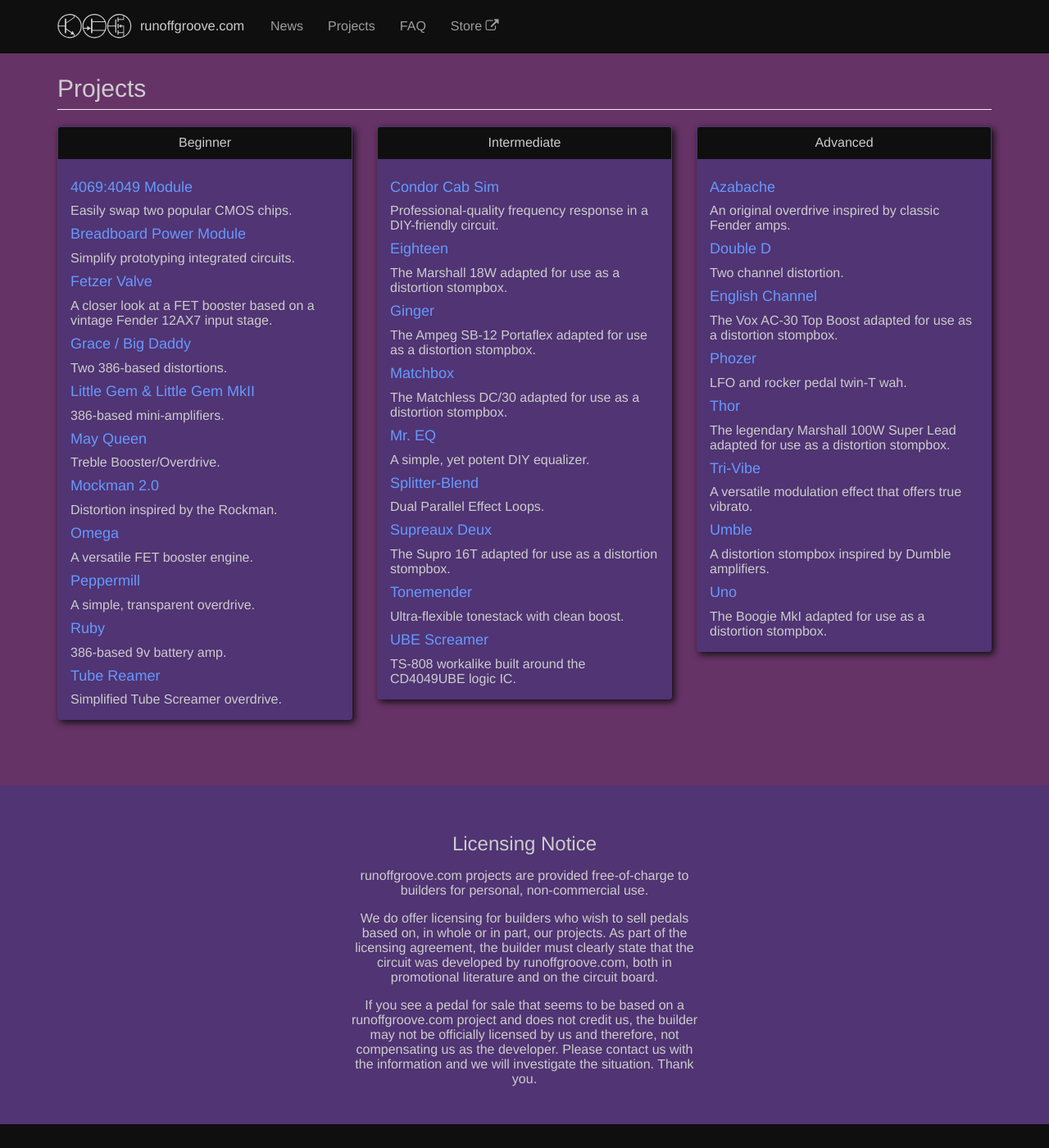
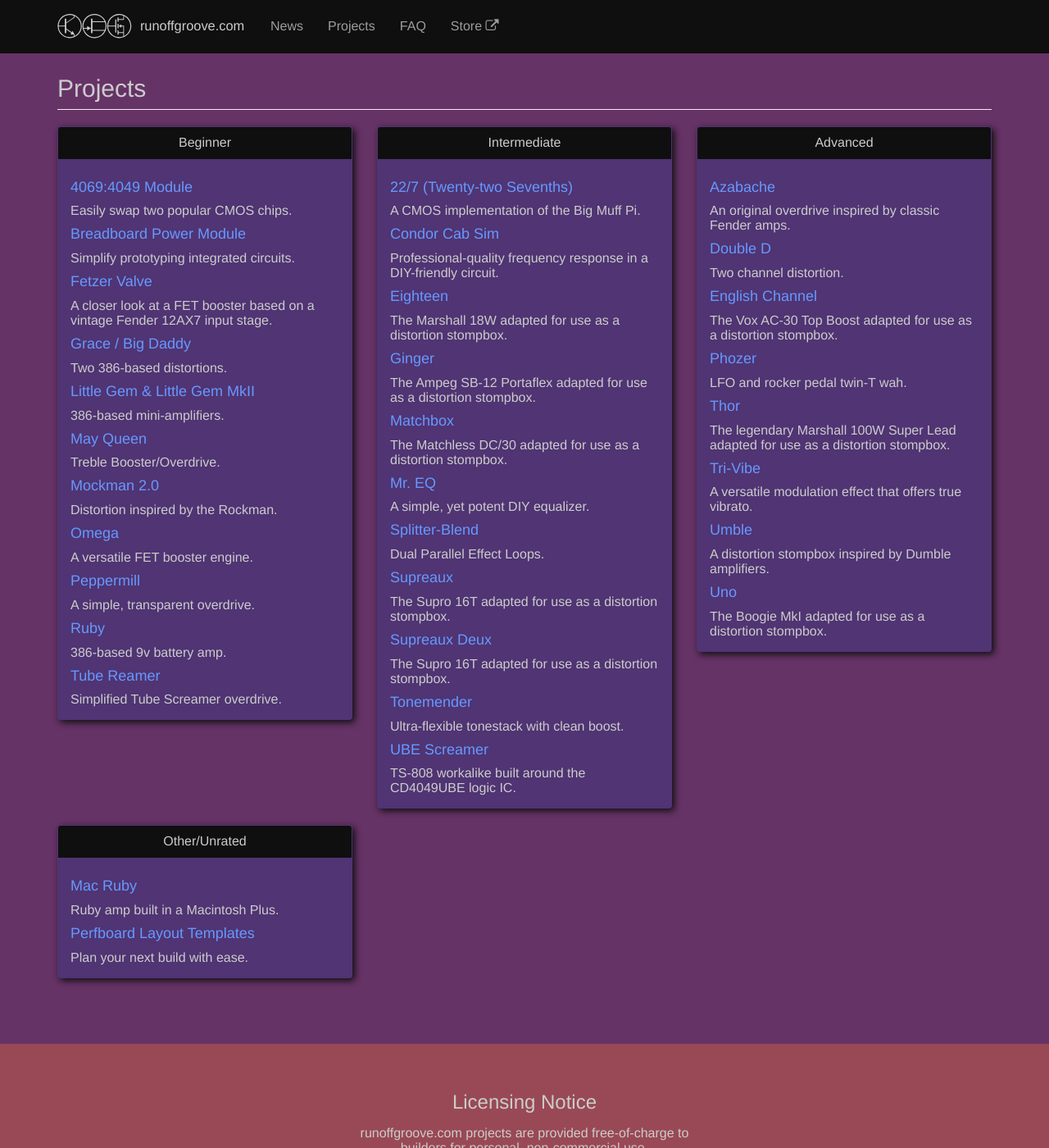
Before and after one commit to ethanhann/runoffgroove.com, a Jekyll site: the page built from projects/index.html, in a window 1280 px wide and 1400 px high. Shown: the whole window at 82% size. Built offline with Jekyll 4.4.1, drawn with Linux system fonts in a browser that asks for light colours; nearby versions of some CDN libraries; Markdown is read by kramdown in place of the engine named in the settings.

Commit message:
Fix up unrated projects

```diff
--- a/_posts/projects/2004-05-17-supreaux.html
+++ b/_posts/projects/2004-05-17-supreaux.html
@@ -4,6 +4,7 @@
 description: "The Supro 16T adapted for use as a distortion stompbox."
 date: 2004-05-17
 categories: projects
+complexity: 2
 ---
 
 <div class="row">
--- a/_posts/projects/2009-10-05-twenty-two-sevenths.html
+++ b/_posts/projects/2009-10-05-twenty-two-sevenths.html
@@ -4,6 +4,7 @@
 description: "A CMOS implementation of the Big Muff Pi."
 date: 2009-10-05
 categories: projects
+complexity: 2
 ---
 
 <div class="row">
--- a/css/main.css
+++ b/css/main.css
@@ -185,8 +185,8 @@
 /** License notice
 */
 .license-notice {
-    background-color: #503473;
     padding: 30px 0 30px 0;
+    background-color: #994955;
 }
 
 .license-notice div {
@@ -196,7 +196,6 @@
 /** Sidebar
 */
 .sidebar.affix {
-
     position: static;
 }
 
@@ -286,7 +285,6 @@
 
 /** Well
  */
-
 .well {
     color: #0F0F0F;
 }
@@ -323,23 +321,7 @@
     color: #333333;
 }
 
-/** Media Queries
-*/
-/* Extra small devices (phones, less than 768px) */
-@media (max-width: 768px) {
-    .rating-text.rating-text-verbose {
-        display: none;
-    }
-}
-
-/* Small devices (tablets, 768px and up) */
-@media (min-width: 768px) {
-    .rating-text.rating-text-abbreviated {
-        display: none;
-    }
-}
-
 /* Labels */
 .label-info {
-    background-color: #558855;
+    background-color: #994955;
 }
--- a/projects/index.html
+++ b/projects/index.html
@@ -7,9 +7,8 @@
     <div class="page-header">
         <h2 class="display-inline">Projects</h2>
     </div>
-
+    {% assign projects = site.categories.projects | sort: 'title' %}
     <div class="row projects">
-        {% assign projects = site.categories.projects | sort: 'title' %}
         <div class="col-sm-4">
             <div class="panel">
                 <div class="panel-heading">
@@ -56,6 +55,24 @@
             </div>
         </div>
     </div>
+
+    <div class="row projects">
+        <div class="col-sm-4">
+            <div class="panel">
+                <div class="panel-heading">
+                    <h3 class="panel-title text-center">Other/Unrated</h3>
+                </div>
+                <div class="panel-body">
+                    {% for post in projects %}
+                    {% if post.complexity != 1 and post.complexity != 2 and post.complexity != 3%}
+                    <h4><a href="{{ site.baseurl }}{{ post.url }}">{{ post.title }}</a></h4>
+                    <div>{{ post.description }}</div>
+                    {% endif %}
+                    {% endfor %}
+                </div>
+            </div>
+        </div>
+    </div>
 </div>
 
 <div class="license-notice text-center">
```
